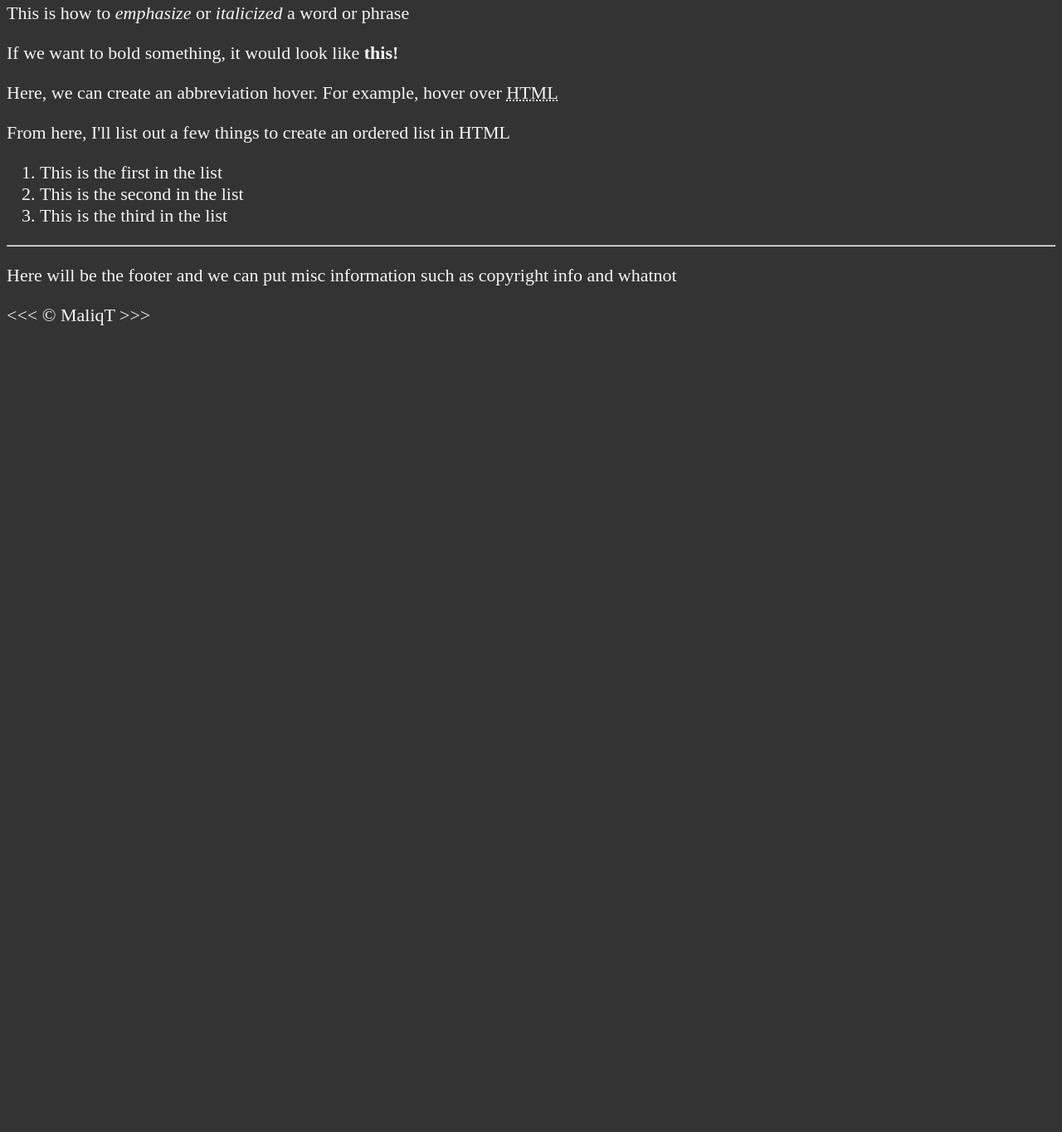
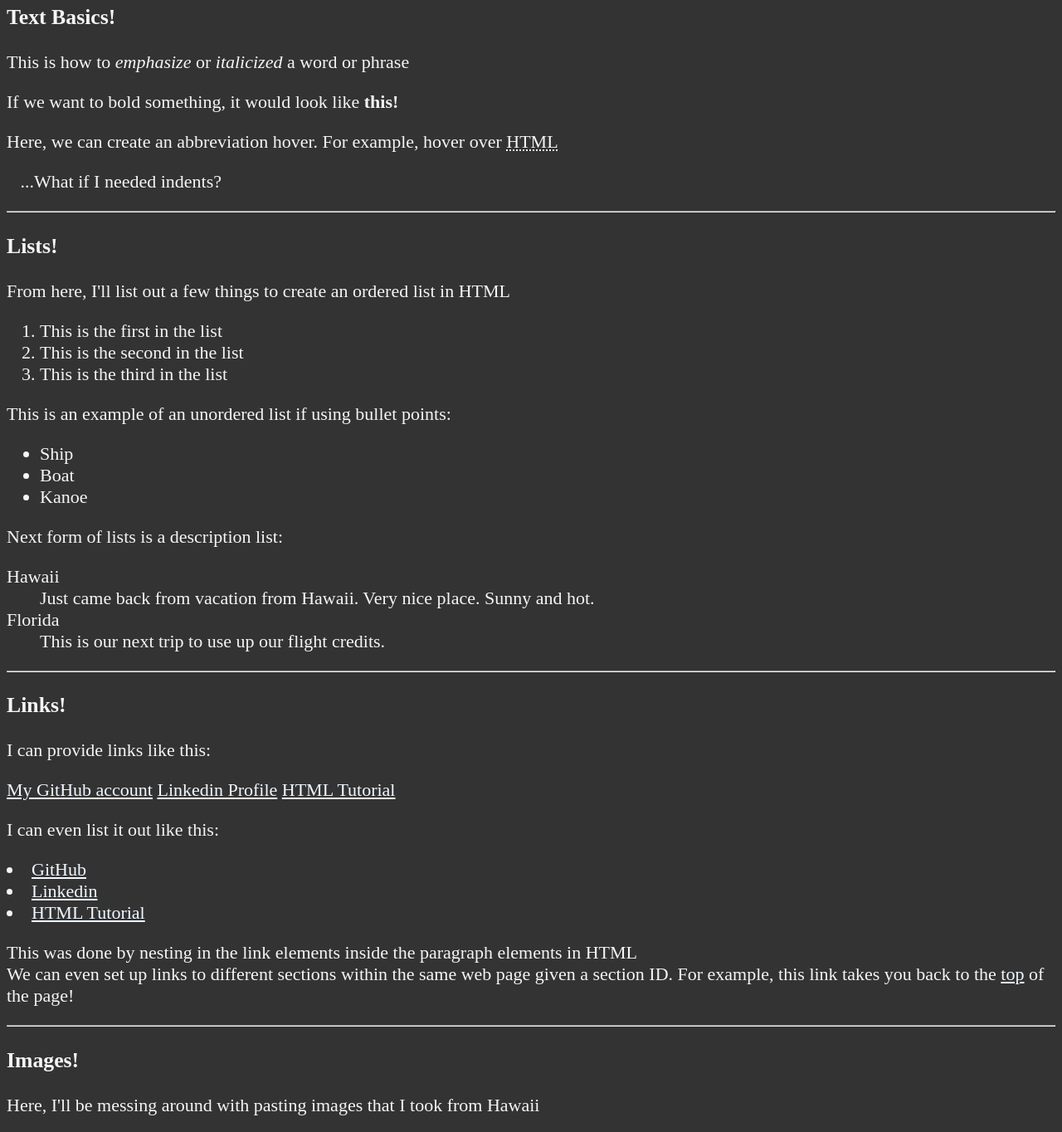
Before and after one commit to MaliqT/learning-fullstack, a plain HTML site: page HTML/index.html in a window 1280 px wide. Shown: the part 347-1711 px from the top of the page at 83% size. Before the commit the page ends 800 px from the top, so only its background shows below. Drawn offline with Linux system fonts and the light colour scheme; grey boxes are pictures that could not be loaded.

Commit message:
Learned about chapters 3, 4, 5, and 6 about text basics, lists, links, and images.

```diff
--- a/HTML/index.html
+++ b/HTML/index.html
@@ -23,9 +23,15 @@
 
         <hr>
 
+        <h3>Text Basics!</h3>
         <p>This is how to <em>emphasize</em> or <em>italicized</em> a word or phrase</p>
         <p>If we want to bold something, it would look like <strong>this!</strong></p>
         <p>Here, we can create an abbreviation hover. For example, hover over <abbr title="Hyper Text Markup Language">HTML</abbr></p>
+        <p>&nbsp;&nbsp;&nbsp;...What if I needed indents?</p>
+
+        <hr>
+
+        <h3>Lists!</h3>
         <p>From here, I'll list out a few things to create an ordered list in HTML</p>
         <ol>
             <li>This is the first in the list</li>
@@ -33,6 +39,49 @@
             <li>This is the third in the list</li>
         </ol>
 
+        <p>This is an example of an unordered list if using bullet points:</p>
+        <ul>
+            <li>Ship</li>
+            <li>Boat</li>
+            <li>Kanoe</li>
+        </ul>
+
+        <p>Next form of lists is a description list:</p>
+        <dl>
+            <dt>Hawaii</dt>
+            <dd>Just came back from vacation from Hawaii. Very nice place. Sunny and hot.</dd>
+
+            <dt>Florida</dt>
+            <dd>This is our next trip to use up our flight credits.</dd>
+        </dl>
+
+
+        <hr>
+
+        <h3>Links!</h3>
+        <p>I can provide links like this:</p>
+        <a href="https://github.com/MaliqT">My GitHub account</a>
+        <a href="https://linkedin.com/in/maliq-t">Linkedin Profile</a>
+        <a href="https://www.w3schools.com/html/">HTML Tutorial</a>
+
+        <p>I can even list it out like this:</p>
+        <li><a href="https://github.com/MaliqT">GitHub</a></li>
+        <li><a href="https://linkedin.com/in/maliq-t">Linkedin</a></li>
+        <li><a href="https://www.w3schools.com/html/">HTML Tutorial</a></li>
+        <p>This was done by nesting in the link elements inside the paragraph elements in HTML<br>We can even set up links to different sections within the same web page given a section ID. For example, this link takes you back to the <a href="#">top</a> of the page!</p>
+
+        <hr>
+
+        <h3>Images!</h3>
+        <p>Here, I'll be messing around with pasting images that I took from Hawaii</p>
+        <figure>
+            <img src="imgs/stick.JPG" alt="HTML5 Logo" title="This is a standing stick near the ocean. Quite symbolic." width="400" height="600">
+
+            <figcaption>
+                <em>The size of this image is originally set at 4000x6000 taken by a Nikon d3400 Camera. <br>I've descaled the image by setting the width and height to be 400x600 instead to show up cleanly on screen.</em>
+            </figcaption>
+        </figure>
+
         <hr>
         <p>Here will be the footer and we can put misc information such as copyright info and whatnot</p>
         &lt;&lt;&lt; &copy; MaliqT &gt;&gt;&gt;
--- a/HTML/main.css
+++ b/HTML/main.css
@@ -6,3 +6,15 @@ body {
     background-color: #333;
     color: whitesmoke;
 }
+
+a {
+    color: aliceblue;
+}
+
+a:visited {
+    color: lightgray;
+}
+
+a:hover, a:active {
+    color: #eee;
+}
```
Also changed, not shown: 2 other files.
